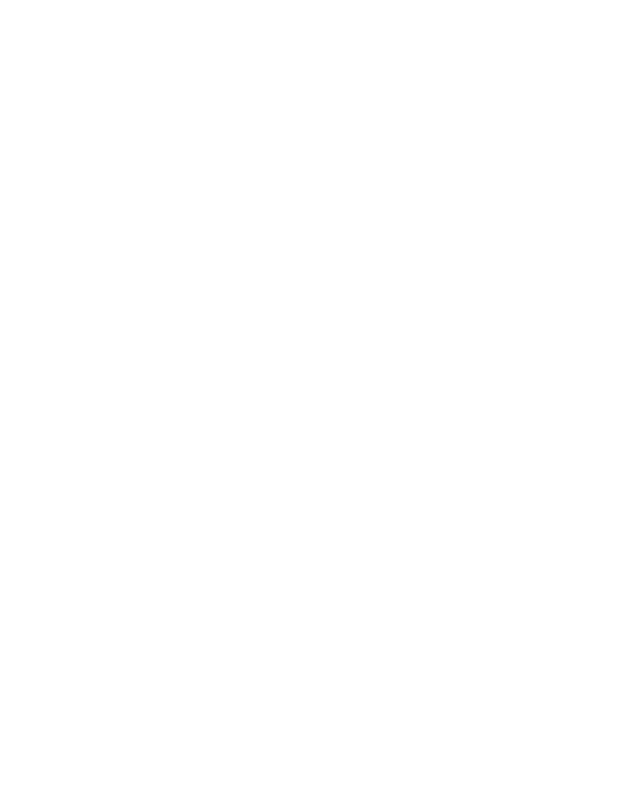
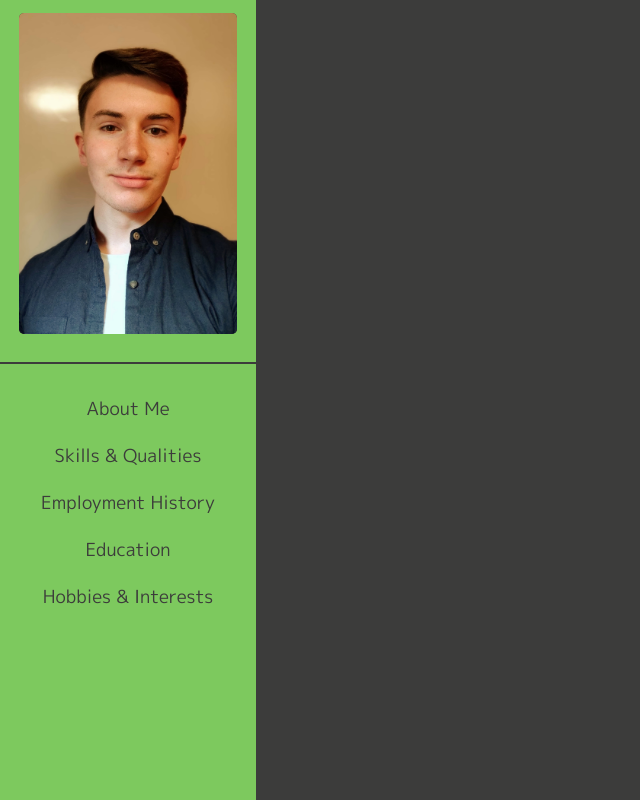
Before and after one commit to nathantotten/CSC1030-Practice-Work, a plain HTML site: page Practice_Personal_Site.html in a window 1280 px wide. Shown: the whole page, without its empty margins (0-640 px from the left). Drawn offline with Linux system fonts and the light colour scheme.

Commit message:
Started work on practice web page

```diff
--- a/CSS/my-css-file.css
+++ b/CSS/my-css-file.css
@@ -0,0 +1,58 @@
+@import url("https://fonts.googleapis.com/css2?family=M+PLUS+1p&display=swap");
+/*font-family: 'M PLUS 1p', sans-serif;*/
+
+* {
+  background-color: #3c3c3b;
+  color: white;
+  font-family: "M PLUS 1p", sans-serif;
+}
+
+.heading1 {
+  color: #7dc95e;
+}
+
+body {
+  display: grid;
+  grid-template-columns: minmax(200px, 20%) 1fr;
+  padding: 0;
+  margin: 0;
+}
+
+.sidebar {
+  height: 100vh;
+
+  background: #7dc95e;
+  font-size: 2rem;
+  text-align: center;
+}
+
+.content {
+  padding: 2rem;
+}
+
+.myPhoto {
+  max-width: 85%;
+  margin-top: 5%;
+  height: auto;
+  border-radius: 5px;
+}
+
+h1 {
+  color: black;
+  font-family: "M PLUS 1p", sans-serif;
+  text-align: center;
+}
+
+a {
+  background-color: #7dc95e;
+  color: #3c3c3b;
+  font-size: large;
+  text-decoration: none;
+}
+a:hover {
+  color: grey;
+}
+
+hr {
+  border: 1px solid #3c3c3b;
+}
--- a/Practice_Personal_Site.html
+++ b/Practice_Personal_Site.html
@@ -9,5 +9,24 @@
     <script src="JS/my-js-file.js" defer></script>
     <title>Nathan Totten</title>
   </head>
-  <body></body>
+  <body>
+    <div class="sidebar" >
+      <img src="IMAGES/Y_Link_Photo.jpg" alt="A portrait of me." class="myPhoto">
+      <hr>
+      <a href="#">About Me</a>
+      <br>
+      <a href="#">Skills & Qualities</a>
+      <br>
+      <a href="#">Employment History</a>
+      <br>
+      <a href="#">Education</a>
+      <br>
+      <a href="#">Hobbies & Interests</a>
+      <br>
+    </div>
+    <div  class="content" >
+
+    </div>
+    </div>
+  </body>
 </html>
```
Also changed, not shown: IMAGES/Y_Link_Photo.jpg (added).
